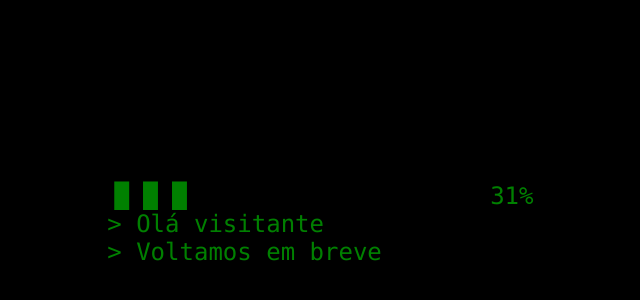
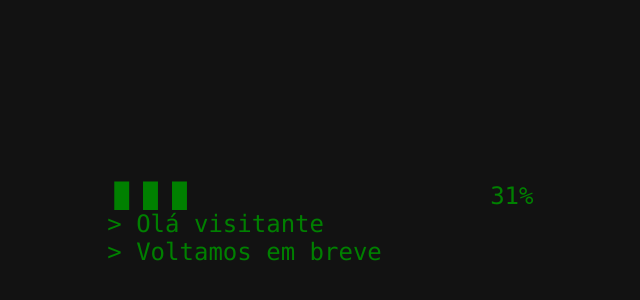
Before and after one commit to josevictoremiliano/Coming-Soon, a plain HTML site: page index.html in a window 1280 px wide. Shown: the part 178-478 px from the top of the page, without its empty margins (314-954 px from the left). Drawn offline with Linux system fonts and the light colour scheme.

Commit message:
Update style.css

```diff
--- a/style.css
+++ b/style.css
@@ -1,5 +1,5 @@
 body {
-  background: #000;
+  background: #121212;
 }
 
 #YakındaYazı {
```
